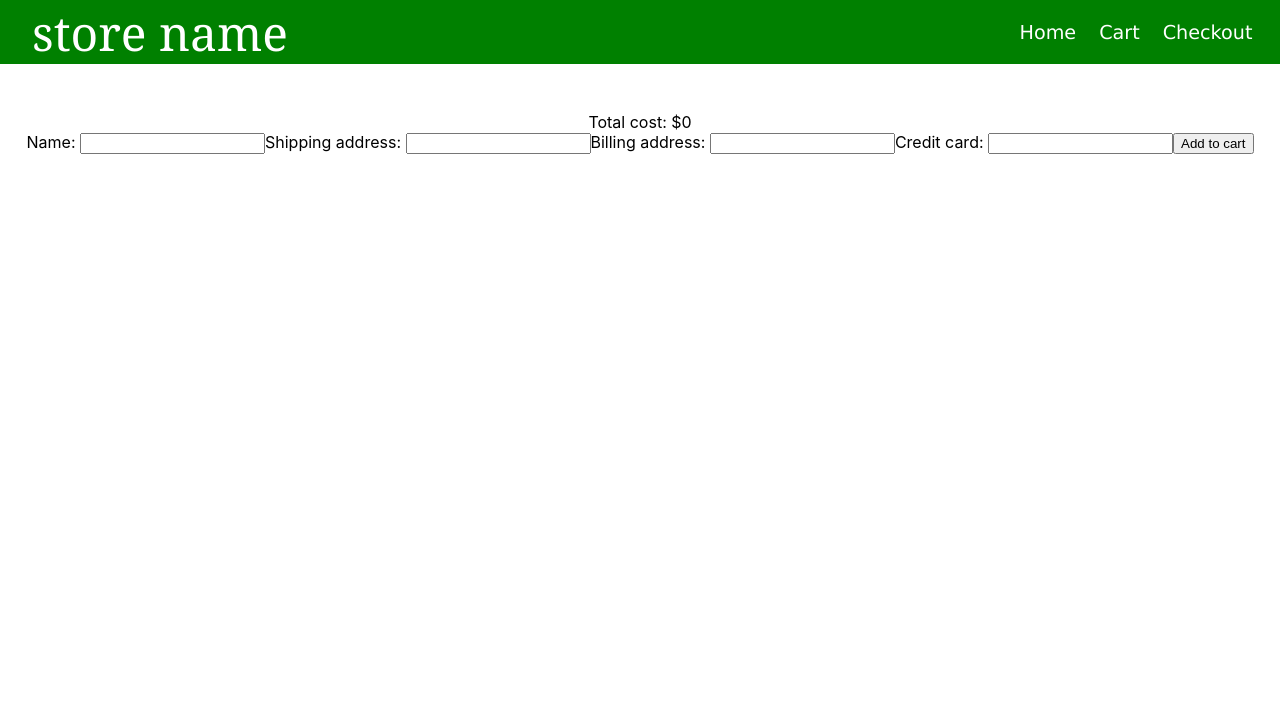
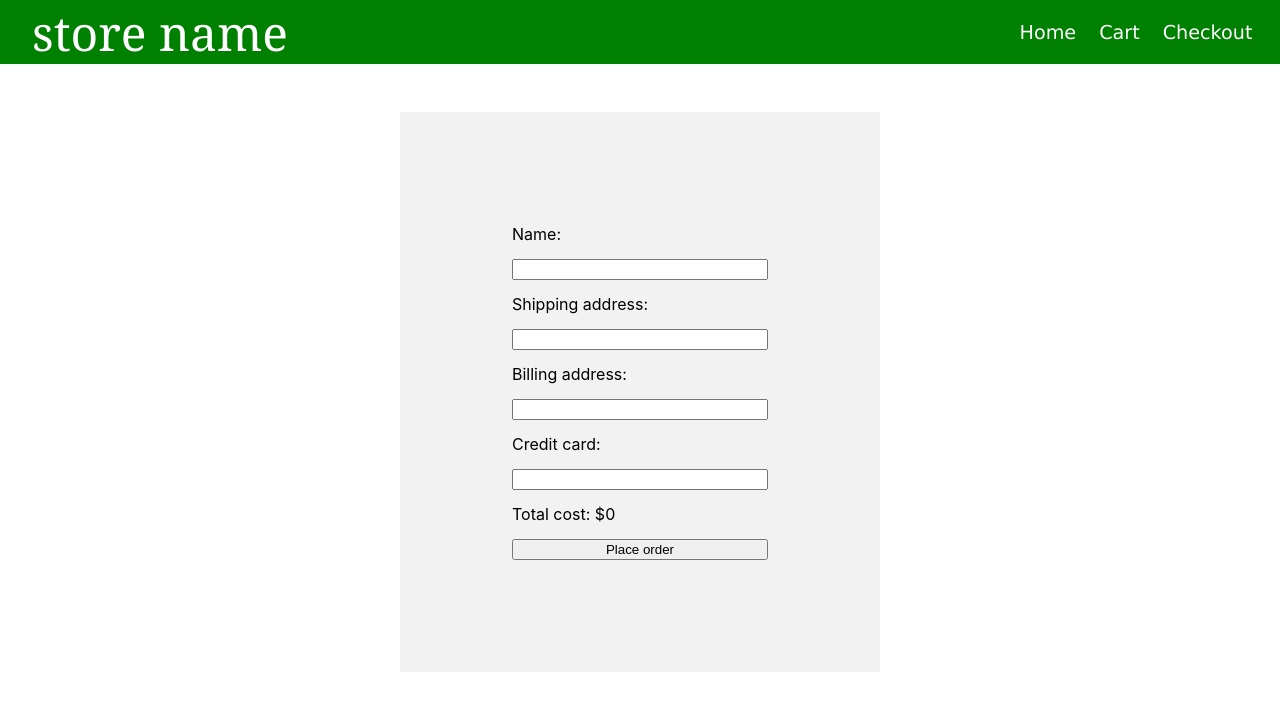
Before and after one commit to miltonhuynh/React-Store, a React (Create React App) app in the folder app/: page /React-Store/Checkout in a window 1280 px wide. Shown: the top 710 px of the page. Built offline with nearby package versions, Linux system fonts and the light colour scheme.

Commit message:
Styled checkout

```diff
--- a/app/src/App.css
+++ b/app/src/App.css
@@ -1,5 +1,5 @@
 #Loading {
-  font-size: 10rem;
+  font-size: 6rem;
 }
 
 #Header {
@@ -22,8 +22,12 @@
   color: white;
   display: flex;
   align-items: center;
+  transition: 0.3s;
 }
 
+#Brand:hover {
+  font-size: 3.2rem;
+}
 
 #Navbar {
   display: flex;
@@ -63,12 +67,12 @@
 
 #Card_container {
   display: flex;
-  background-color: rgba(0, 0, 0, 0.02);
+  background-color: rgba(0, 0, 0, 0.03);
   width: 40vw;
   height: 30vh;
   padding: 1rem;
   margin: 1rem;
-  transition: 0.5s;
+  transition: 0.3s;
 }
 
 #Card_container:hover {
@@ -106,7 +110,8 @@
   align-items: center;
   width: 30rem;
   text-align: center;
-  border: 1px solid black;
+  background-color: rgba(0, 0, 0, 0.03);
+  padding: 3rem;
 }
 
 #Details_title {
@@ -136,3 +141,20 @@
   flex-direction: column;
   margin: 1rem;
 }
+
+#Checkout_container {
+  display: flex;
+  flex-direction: column;
+  padding: 5rem;
+  height: 50vh;
+  width: 20rem;
+  background-color: rgba(0, 0, 0, 0.05);
+}
+
+#form {
+  display: flex;
+  flex-direction: column;
+  height: 50vh;
+  padding: 2rem;
+  justify-content: space-between;
+}
--- a/app/src/Components/CartItem.js
+++ b/app/src/Components/CartItem.js
@@ -7,7 +7,7 @@ export default function CartItem({title, quantity, price}) {
   const {Cart, setCart} = useContext(CartContext);
 
   function remove_item() {
-    setCart([2])
+    return null;
   }
 
   return (
--- a/app/src/Components/Checkout.js
+++ b/app/src/Components/Checkout.js
@@ -29,9 +29,7 @@ export default function Checkout() {
 
 
   return (
-    <>
-      <div>Total cost: ${total}</div>
-
+    <div id="Checkout_container">
       <form onSubmit={handleSubmit} id="form">
         <label for="name">Name: </label>
         <input
@@ -57,8 +55,9 @@ export default function Checkout() {
             type="text"
             onChange = {(event) => setCredit(event.target.value)}
         />
-        <button type="submit">Add to cart</button>
-    </form>
-    </>
+        <div>Total cost: ${total}</div>
+        <button type="submit">Place order</button>
+      </form>
+    </div>
   )
 }
--- a/app/src/Components/HeaderFooter.js
+++ b/app/src/Components/HeaderFooter.js
@@ -17,7 +17,7 @@ export default function HeaderFooter(props) {
   return (
     <>
       <div id="Header">
-        <div id="Brand">store name</div>
+        <div id="Brand" onClick={goHome}>store name</div>
         <div id="Navbar">
           <div className="Link" onClick={goHome}>Home</div>
           <div className="Link" onClick={goCart}>Cart</div>
```
